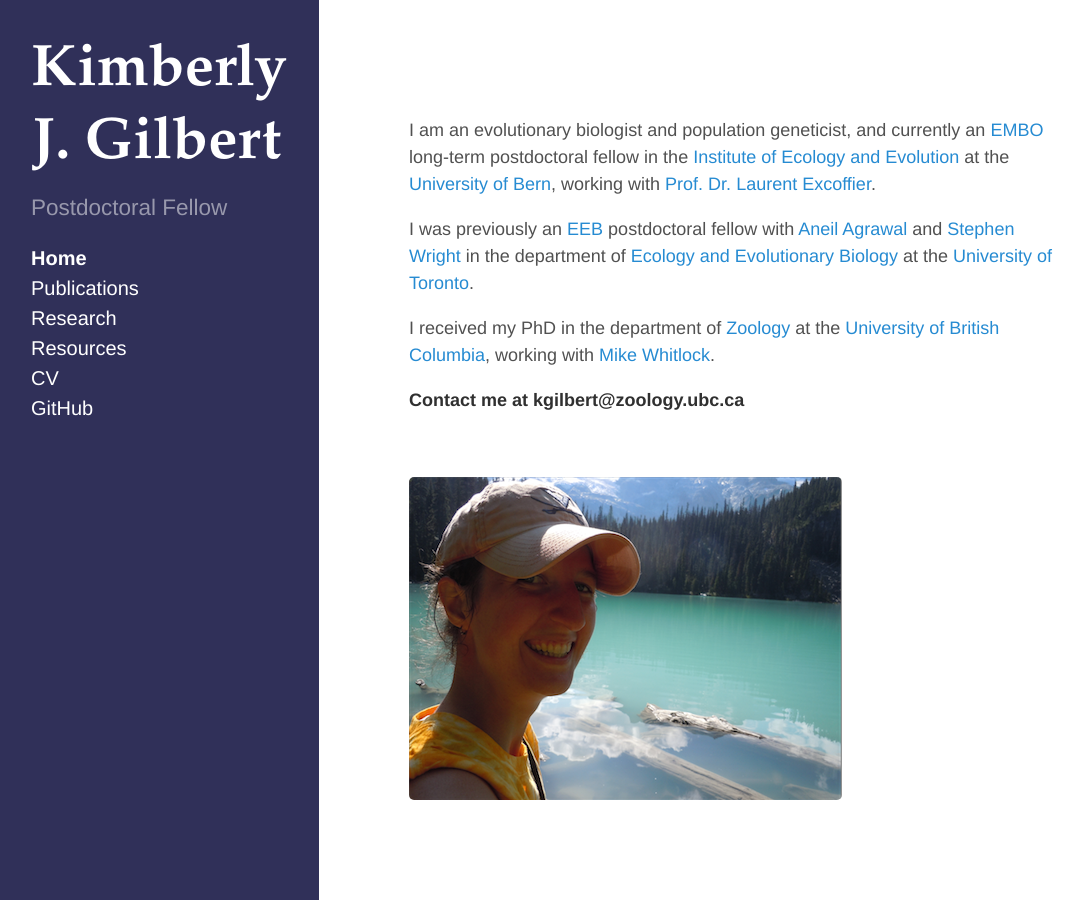
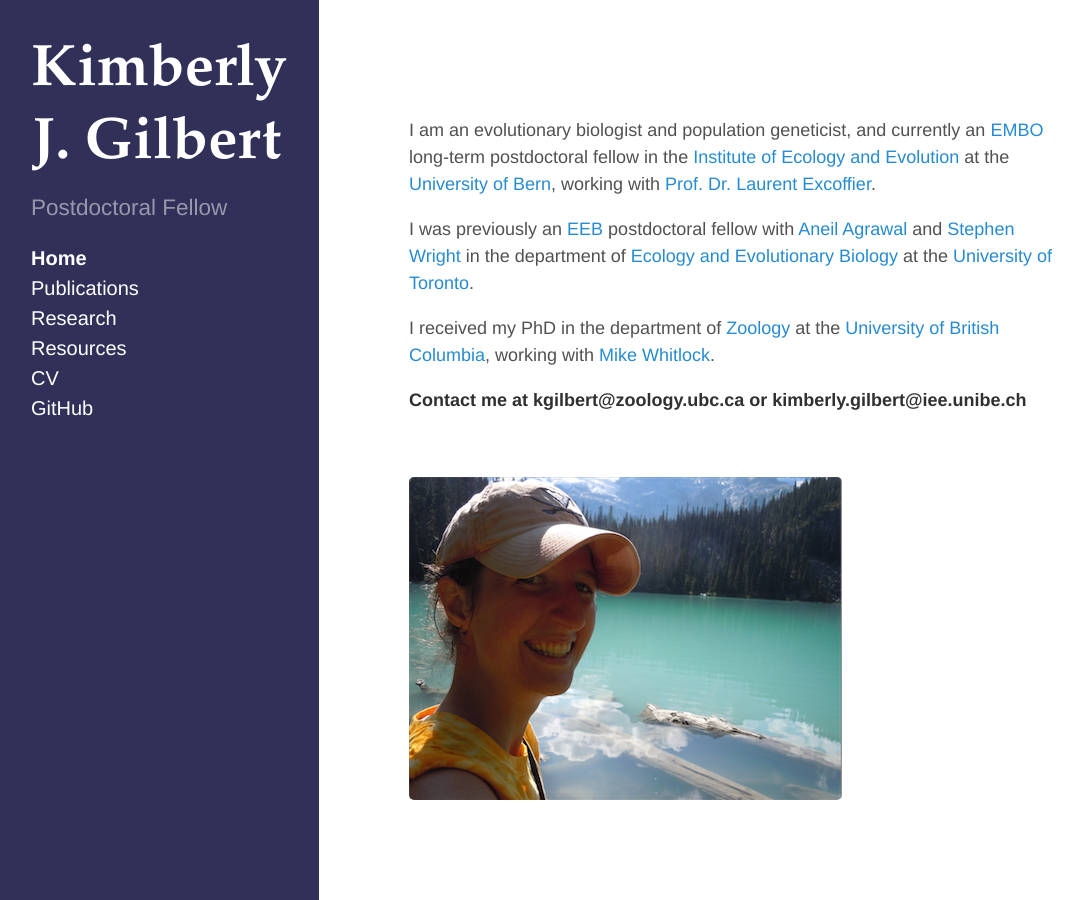
Before and after one commit to kjgilbert/kjgilbert.github.io, a Jekyll site: the page built from index.md, in a window 1280 px wide. Shown: the whole page, without its empty margins (5-1088 px from the left). Built offline with Jekyll 4.4.1, drawn with Linux system fonts in a browser that asks for light colours; Markdown is read by kramdown in place of the engine named in the settings.

Commit message:
add new email

```diff
--- a/index.md
+++ b/index.md
@@ -13,7 +13,7 @@ I was previously an [EEB](http://www.eeb.utoronto.ca/about-us/employment/postdoc
 
 I received my PhD in the department of [Zoology](http://www.zoology.ubc.ca/) at the [University of British Columbia](http://www.ubc.ca/), working with [Mike Whitlock](http://www.zoology.ubc.ca/person/whitlock).
 
-**Contact me at kgilbert@zoology.ubc.ca**
+**Contact me at kgilbert@zoology.ubc.ca or kimberly.gilbert@iee.unibe.ch**
 
 
 &nbsp;
```
